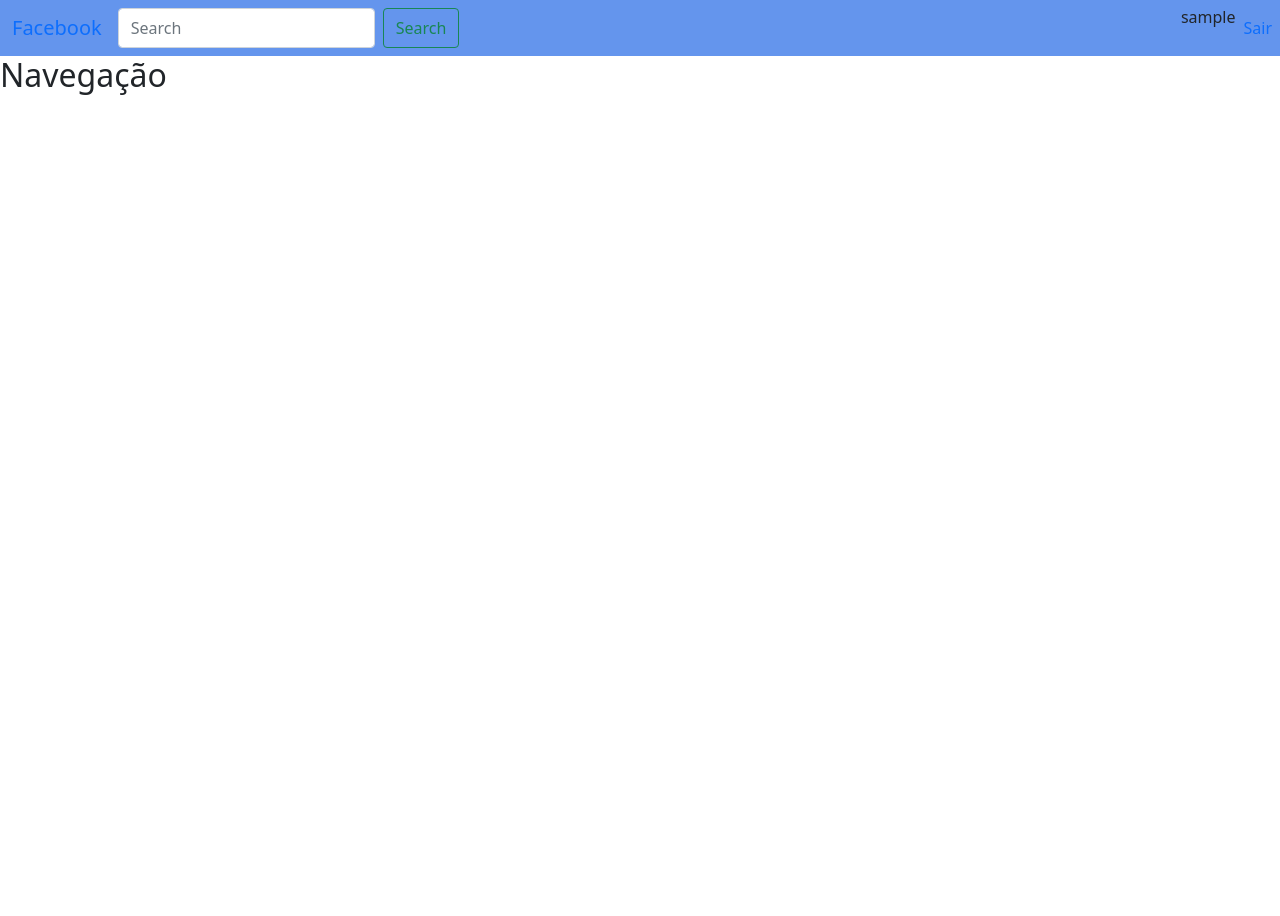
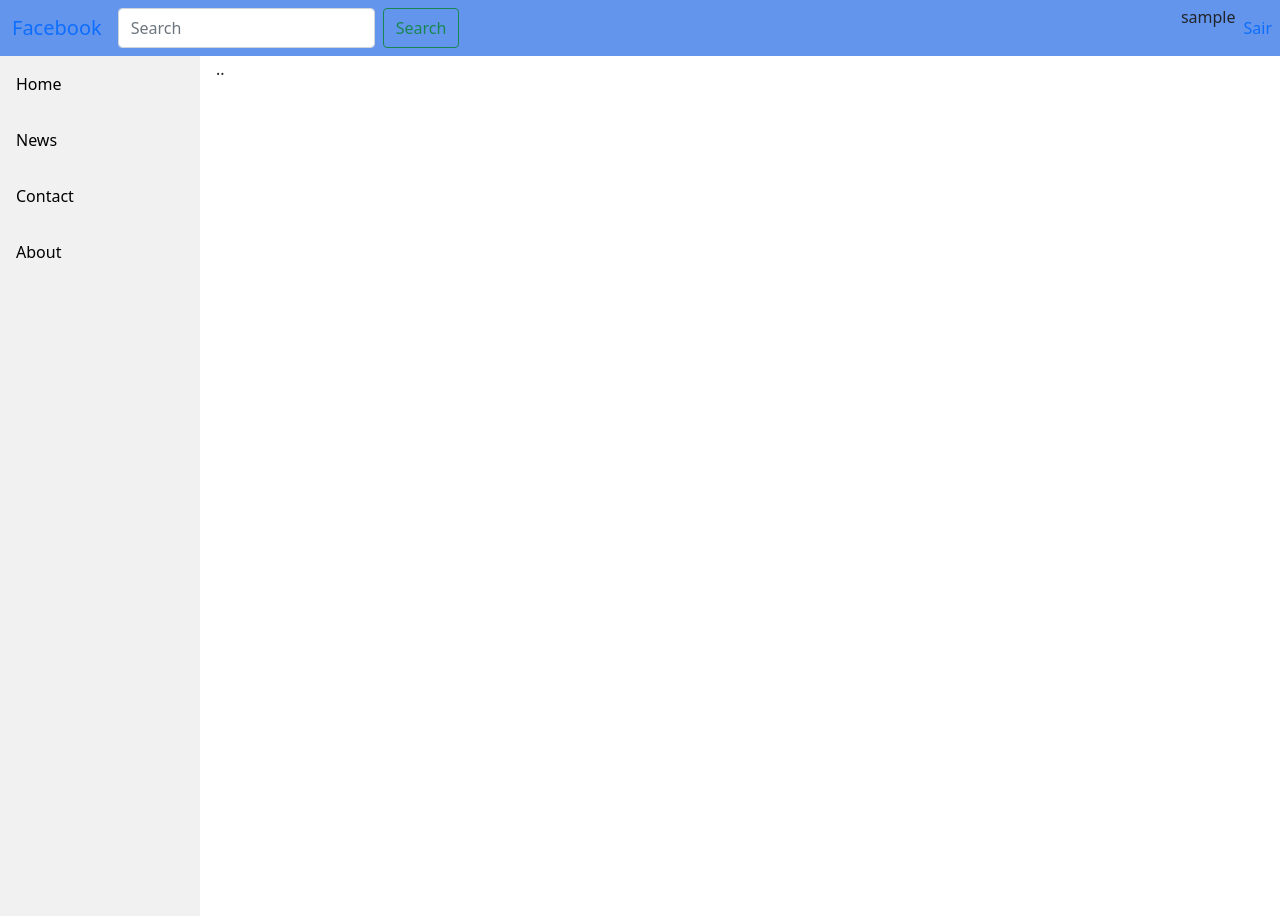
Before and after one commit to lkzera/Facebook, a PHP site: page / in a window 1280 px wide. Run offline with PHP 8.4, Linux system fonts and the light colour scheme; the visitor is signed in with stand-in values (Sample User, id 1).

Commit message:
Criado layout

```diff
--- a/Assets/Css/header.css
+++ b/Assets/Css/header.css
@@ -2,3 +2,25 @@
     background-color: cornflowerblue;
 
 }
+.sidebar {
+    margin: 0;
+    padding: 0;
+    width: 200px;
+    background-color: #f1f1f1;
+    position: fixed;
+    height: 100%;
+    overflow: auto;
+  }
+
+  .sidebar a {
+    display: block;
+    color: black;
+    padding: 16px;
+    text-decoration: none;
+  }
+
+  div.content {
+    margin-left: 200px;
+    padding: 1px 16px;
+
+  }
--- a/index.php
+++ b/index.php
@@ -2,10 +2,9 @@
 $page_title = "";
 // layout do cabeçalho
 include_once "layout_header.php";
- ?>
-	<section>
+include_once "layout_lateral.php";
+?>
 
-	</section>
 <?php
 // layout do rodapé
 include_once "layout_footer.php";
--- a/layout_footer.php
+++ b/layout_footer.php
@@ -1,20 +1,7 @@
-<aside>
-		<h2>Navegação</h2>
-		<ul>
-		<?php
 
-		include_once "sessionControl.php";
-
-		if ( is_session_started() === FALSE ) {
-			session_start();
-		}
-	    ?>
-		</ul>
-	</aside>
-
-	<footer>
-
-	</footer>
+<footer>
+    <h6>Olas</h6>
+</footer>
 
 </body>
 
--- a/layout_header.php
+++ b/layout_header.php
@@ -21,7 +21,7 @@
         }
 
         if (isset($_SESSION["nome_usuario"])) {
-            $name = substr($_SESSION["nome_usuario"],0 , 10);
+            $name = substr($_SESSION["nome_usuario"], 0, 10);
         } else {
             Header("Location: login.php");
             exit;
@@ -37,7 +37,7 @@
                 </form>
 
             </div>
-            <div class="collapse navbar-collapse navbar-right" >
+            <div class="collapse navbar-collapse navbar-right">
                 <ul class="navbar-nav navbar-right">
                     <li class="nav-item">
                         <h6 class="fs-6 text-center"><?php echo $name; ?></h6>
@@ -47,7 +47,6 @@
                     </li>
                 </ul>
             </div>
-
         </nav>
 
     </header>
--- /dev/null
+++ b/layout_lateral.php
@@ -0,0 +1,12 @@
+<section>
+<div class="sidebar">
+  <a class="active" href="#home">Home</a>
+  <a href="#news">News</a>
+  <a href="#contact">Contact</a>
+  <a href="#about">About</a>
+</div>
+
+<div class="content">
+  ..
+</div>
+</section>
```
Lines whose indentation alone changed are shown as unchanged.
